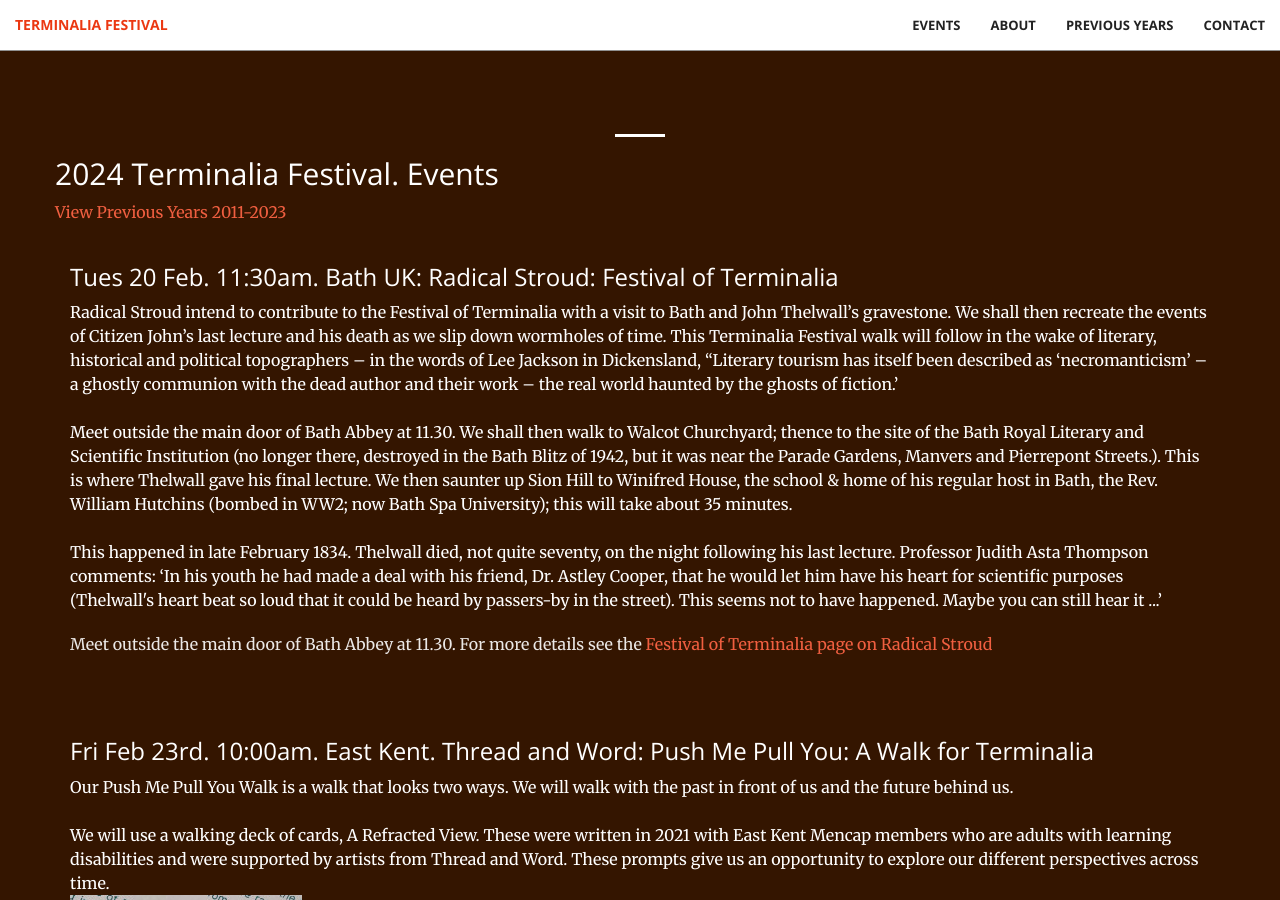
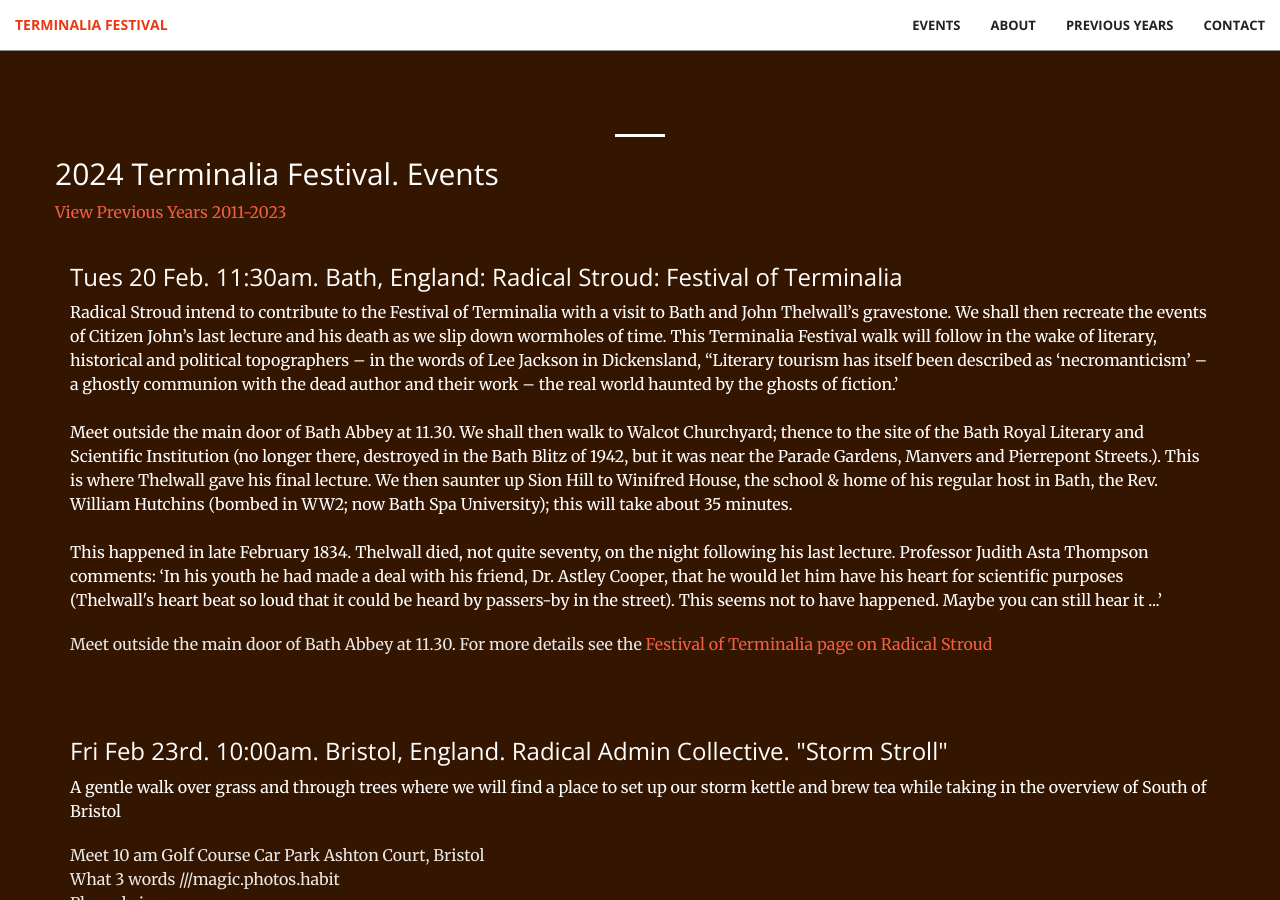
Before and after one commit to timwaters/terminalia, a Jekyll site: the page built from index.html, in a window 1280 px wide and 900 px high, scrolled down 1513 px. Built offline with Jekyll 4.4.1, drawn with Linux system fonts in a browser that asks for light colours; some of the changed text lies outside the part shown.

Commit message:
add bristol event

```diff
--- a/_includes/events.html
+++ b/_includes/events.html
@@ -13,7 +13,7 @@
 
         <div class="col-lg-12 col-lg-offset-0 text-left event">
 
-          <h3>Tues 20 Feb. 11:30am. Bath UK: Radical Stroud: Festival of Terminalia </h3>
+          <h3>Tues 20 Feb. 11:30am. Bath, England: Radical Stroud: Festival of Terminalia </h3>
 
           <p class="text">
             Radical Stroud intend to contribute to the Festival of Terminalia with a visit to Bath and John Thelwall’s gravestone. We shall then recreate the events of Citizen John’s last lecture and his death as we slip down wormholes of time. This Terminalia Festival walk will follow in the wake of literary, historical and political topographers – in the words of Lee Jackson in Dickensland, “Literary tourism has itself been described as ‘necromanticism’ – a ghostly communion with the dead author and their work – the real world haunted by the ghosts of fiction.’
@@ -27,10 +27,34 @@
           </p>
         </div>
 
+        <div class="col-lg-12 col-lg-offset-0 text-left event">
+
+          <h3>Fri Feb 23rd. 10:00am. Bristol, England. Radical Admin Collective. "Storm Stroll"  </h3>
+
+
+          <p class="text">
+            A gentle walk over grass and through trees where we will find a place to set up our storm kettle and brew tea while taking in the overview of South of Bristol
+          </p>
+          <p class="text-faded">
+            Meet 10 am Golf Course Car Park Ashton Court, Bristol<br/>
+            What 3 words ///magic.photos.habit<br/>
+            Please bring: <br>
+            Sensible shoes<br>
+            Warm Clothes<br>
+            Waterproof if it's raining <br>
+            Water to go in the storm kettle (or bring your own kettle/flask)<br>
+            A mug <br>
+            Your preferred teabag.<br>
+            Any snacks you may require.<br>
+            <br>
+            We will be finished by midday. <br>
+            Your guides will be Bee and Lucy of <a href="http://www.radical-admin.co.uk/">The Radical Admin Collective</a>. We are advocates of radical work, rest and play.
+          </p>
+        </div>
 
         <div class="col-lg-12 col-lg-offset-0 text-left event">
 
-          <h3>Fri Feb 23rd. 10:00am. East Kent. Thread and Word: Push Me Pull You: A Walk for Terminalia </h3>
+          <h3>Fri Feb 23rd. 10:00am. Kent, England.  Thread and Word: Push Me Pull You: A Walk for Terminalia </h3>
 
 
           <p class="text">
@@ -50,7 +74,7 @@
 
         <div class="col-lg-12 col-lg-offset-0 text-left event">
 
-          <h3>Fri Feb 23rd. 13:00pm: Radical Stroud: A walk around Brimpsfield and a visit to the upper reaches of the river Frome.  </h3>
+          <h3>Fri Feb 23rd. 13:00pm. Gloucestershire, England. Radical Stroud: A walk around Brimpsfield and a visit to the upper reaches of the river Frome.  </h3>
 
 
           <p class="text">
```
